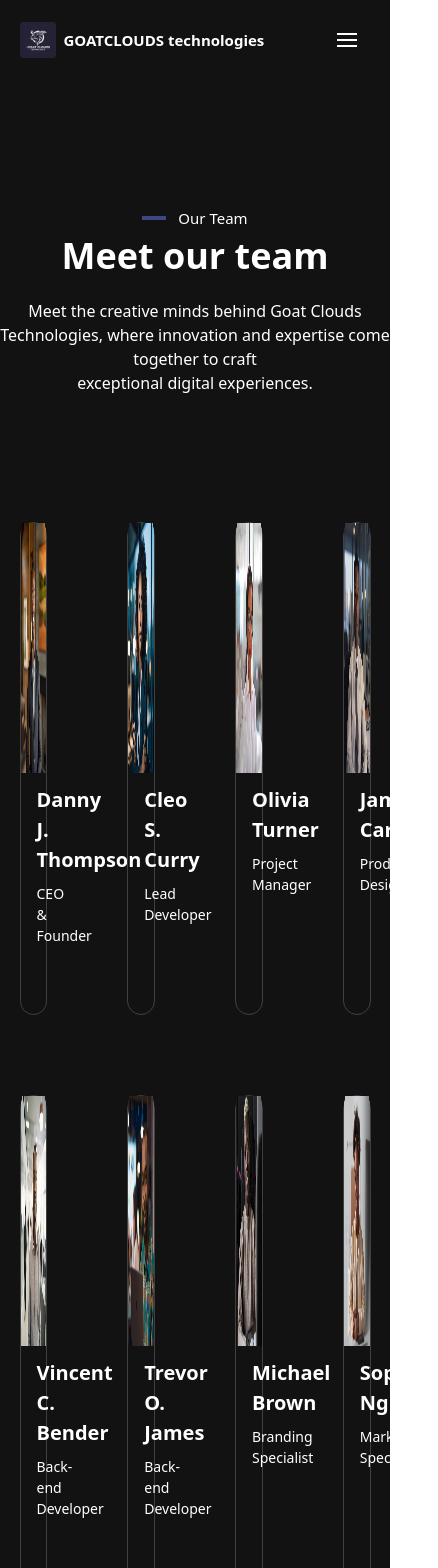
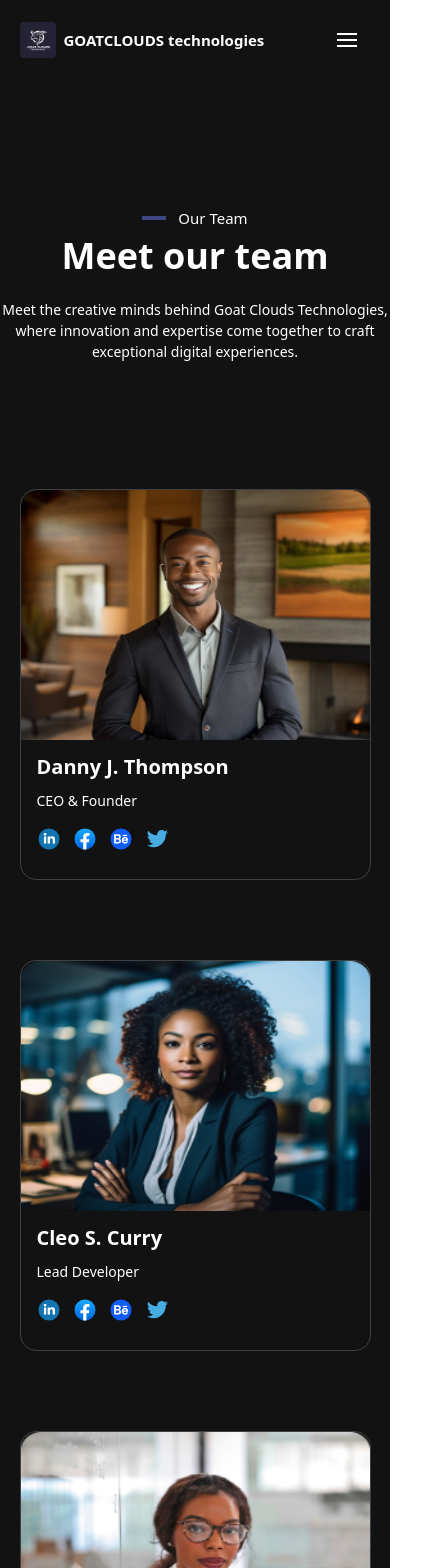
Before and after one commit to Frokesy/goatclouds, a React (Vite) app: page /team in a window 390 px wide. Shown: the top 1568 px of the page, 438 px wide, since content can reach past the window. Built offline with nearby package versions, Linux system fonts and the light colour scheme.

Commit message:
worked on mobile resposiveness for teams page

```diff
--- a/src/components/defaults/Drawer.tsx
+++ b/src/components/defaults/Drawer.tsx
@@ -13,10 +13,10 @@ const Drawer = () => {
             transition={{ type: "ease", stiffness: 60 }}
           >
             <NavLink to={"/"}>About Us</NavLink>
-            <NavLink to="/account">Our Team</NavLink>
-            <span>Services</span>
-            <NavLink to="/shops/0">Our Portfolio</NavLink>
-            <NavLink to="/contact">Blog</NavLink>
+            <NavLink to="/team">Our Team</NavLink>
+            <NavLink to="/services">Services</NavLink>
+            <NavLink to="/">Our Portfolio</NavLink>
+            <NavLink to="/">Blog</NavLink>
             <div className="flex">
               <button className="bg-[#3e4784] text-[#fff] py-2 px-6 rounded-lg">
                 Contact us
--- a/src/pages/services/index.tsx
+++ b/src/pages/services/index.tsx
@@ -20,10 +20,10 @@ const Services = () => {
               <div className="h-1 w-6 bg-[#3e4784]"></div>
               <p>Services</p>
             </div>
-            <h2 className="lg:text-[48px] text-[36px] font-semibold">
+            <h2 className="lg:text-[48px] text-[32px] font-semibold">
               We Offer Solutions
             </h2>
-            <h2 className="pt-3">
+            <h2 className="pt-3 text-[15px] lg:text-[16px]">
               At Goat Cloud Technologies, we offer a comprehensive range of
               services to help your business thrive in the digital world. Our
               expertise spans across various domains, ensuring that all your
--- a/src/pages/team/index.tsx
+++ b/src/pages/team/index.tsx
@@ -64,13 +64,13 @@ const Team = () => {
           Meet our team
         </h2>
 
-        <p className="text-center my-4">
+        <p className="text-center my-4 text-[14px] lg:text-[16px]">
           Meet the creative minds behind Goat Clouds Technologies, where
           innovation and expertise come together to craft <br /> exceptional
           digital experiences.
         </p>
 
-        <div className="grid grid-cols-4 w-[90vw] mx-auto gap-20 mt-[15vh]">
+        <div className="grid lg:grid-cols-4 grid-cols-1 w-[90vw] mx-auto gap-20 mt-[15vh]">
           {items.map(item => (
             <div key={item.id} className="border border-[#404040] rounded-2xl lg:w-[300px] w-[100%]">
             <img
```
